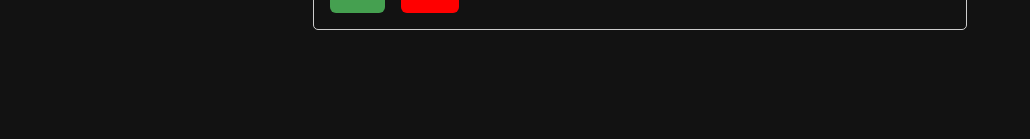
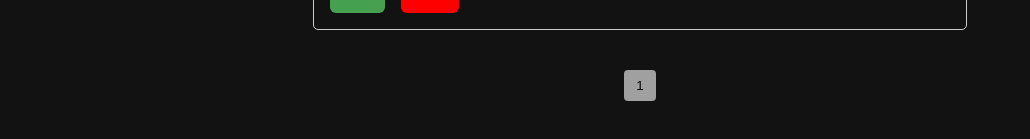
Before and after one commit to lwkas-gabriel/crud-app, a React (Vite) app: page / in a window 1280 px wide. Both pictures are taken after typing "Sample", "Sample" into the empty fields and a click on the button "Enviar". Shown: the part 475-614 px from the top of the page, without its empty margins (0-1030 px from the left). Built offline with nearby package versions, Linux system fonts and the light colour scheme.

Commit message:
feat(paginação): adicionando componente de paginação na aplicação

```diff
--- a/src/components/ItemList/index.tsx
+++ b/src/components/ItemList/index.tsx
@@ -1,18 +1,36 @@
-import { useContext } from "react";
+import { useContext, useState } from "react";
 import { ItemContext } from "../../contexts/ItemContext";
 import { Container, ListContainer, Card, OperationContainer } from "./styles";
 import * as Dialog from "@radix-ui/react-dialog";
 import { EditItemModal } from "../EditItemModal";
+import { Pagination } from "../Pagination";
 
 export function ItemList(){
     const {items ,removeItem} = useContext(ItemContext);
+    const [currentPage, setCurrentPage] = useState(1);
+    const tasksPerPage = 5;
+
+    const indexOfLastTask = currentPage * tasksPerPage;
+    const indexOfFirstTask = indexOfLastTask - tasksPerPage;
+    const currentTasks = items.slice(indexOfFirstTask, indexOfLastTask);
+
+    const [tasksToRemove, setTasksToRemove] = useState<number[]>([]);
+
+    function handleDelete(taskId: number) {
+        setTasksToRemove((prev) => [...prev, taskId]);
+        setTimeout(() => {
+            removeItem(taskId);
+            setTasksToRemove((prev) => prev.filter((id) => id !== taskId));
+        }, 500);
+    };
 
     return (
         <Container>
             <ListContainer>
-                {items.map((item) => {
+                {currentTasks.map((item) => {
                     return (
-                        <Card key={item.id}>
+                        <Card key={item.id}
+                            isExiting={tasksToRemove.includes(item.id)}>
                             <h3>{item.name}</h3>
                             <p>{item.description}</p>
                             <p>{item.priority}</p>
@@ -23,12 +41,19 @@ export function ItemList(){
                                     </Dialog.Trigger>
                                     <EditItemModal itemId={item.id}/>
                                 </Dialog.Root>
-                                <button className="remove-btn" onClick={() => removeItem(item.id)}>Delete</button>
+                                <button className="remove-btn" onClick={() => handleDelete(item.id)}>Delete</button>
                             </OperationContainer>
                         </Card>
                     );
                 })}
             </ListContainer>
+
+            <Pagination
+                totalTasks={items.length}
+                tasksPerPage={tasksPerPage}
+                currentPage={currentPage}
+                setCurrentPage={setCurrentPage}
+            />
         </Container>
     );
 }
```
